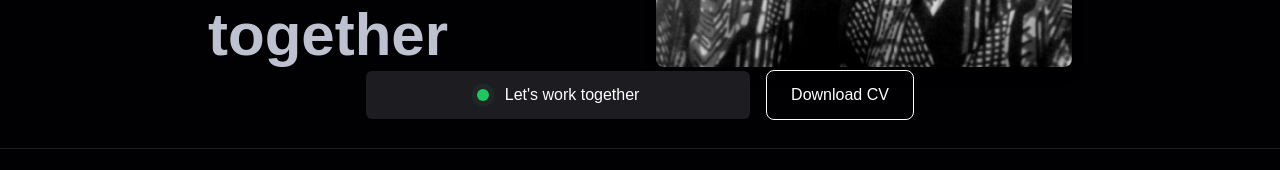
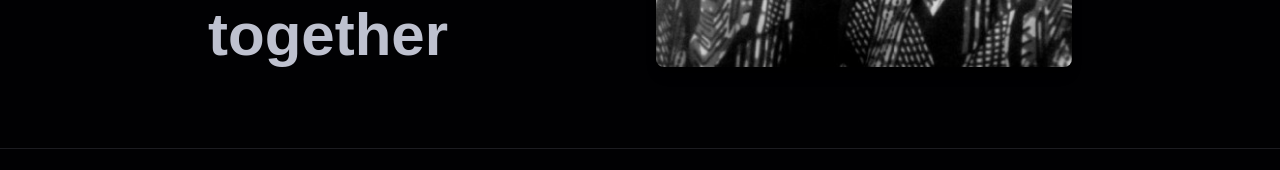
Before and after one commit to Adebayotoheeb666/3jsportfolio, a React (Vite) app: page / in a window 1280 px wide. Shown: the part 652-822 px from the top of the page. Built offline with nearby package versions, Linux system fonts and the light colour scheme; no server answers; a web font is replaced by a local one.

Commit message:
Update Hero.jsx

```diff
--- a/src/sections/Hero.jsx
+++ b/src/sections/Hero.jsx
@@ -47,19 +47,7 @@ const Hero = () => {
         </div>
       </div>
 
-      <div className="absolute bottom-7 left-0 right-0 w-full z-10 c-space">
-        <div className="flex flex-col sm:flex-row gap-4 justify-center items-center">
-          <a href="#about" className="w-full sm:w-fit">
-            <Button name="Let's work together" isBeam containerClass="sm:w-fit w-full sm:min-w-96" />
-          </a>
-          <button
-            onClick={handleDownloadCV}
-            className="w-full sm:w-fit px-6 py-3 bg-transparent border border-white text-white rounded-lg hover:bg-white hover:text-black transition-colors duration-300 font-medium"
-          >
-            Download CV
-          </button>
-        </div>
-      </div>
+
     </section>
   );
 };
```
